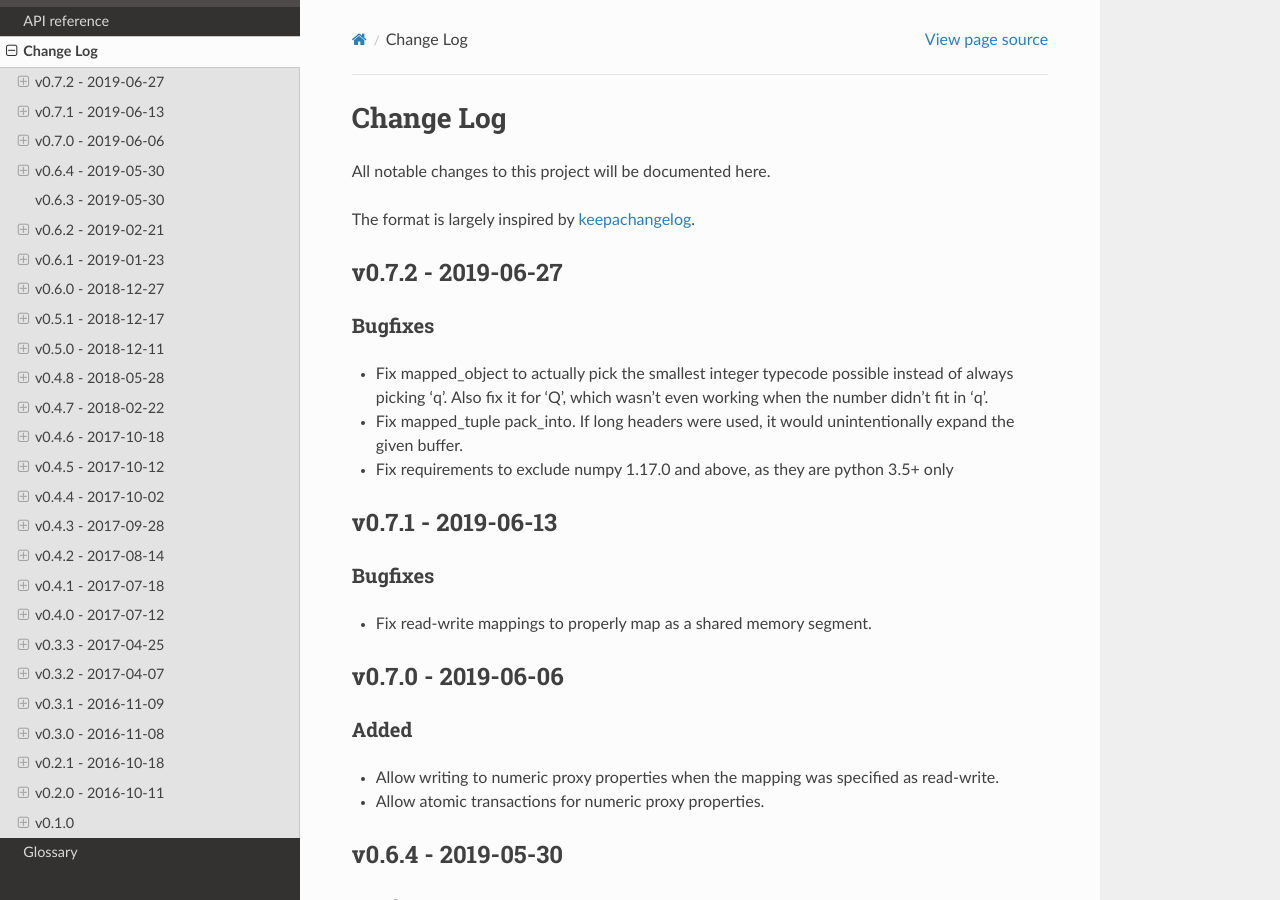
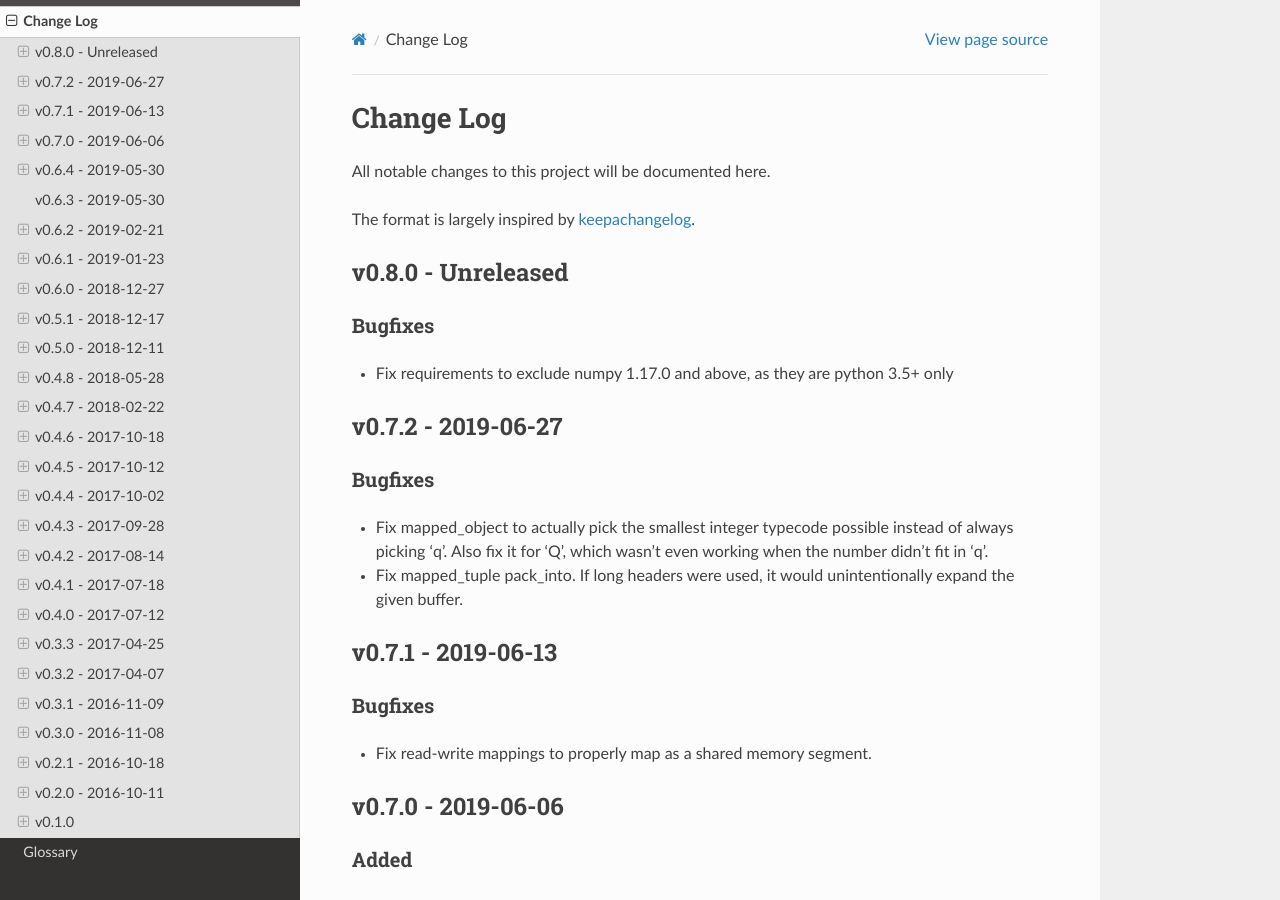
Before and after one commit to jampp/sharedbuffers, a Sphinx documentation site: the page built from doc/source/CHANGELOG.rst, in a window 1280 px wide and 900 px high. Built offline with Sphinx 7.4.7 and the Read the Docs theme 2.0.0, drawn with Linux system fonts in a browser that asks for light colours.

Commit message:
Fix changelog

```diff
--- a/doc/source/CHANGELOG.rst
+++ b/doc/source/CHANGELOG.rst
@@ -6,6 +6,15 @@ All notable changes to this project will be documented here.
 The format is largely inspired by keepachangelog_.
 
 .. _0.1.1:
+
+v0.8.0 - Unreleased
+===================
+
+Bugfixes
+--------
+
+- Fix requirements to exclude numpy 1.17.0 and above,
+  as they are python 3.5+ only
 
 v0.7.2 - 2019-06-27
 ===================
```
Also changed, not shown: other parts of doc/source/CHANGELOG.rst (+0 -2 lines).
